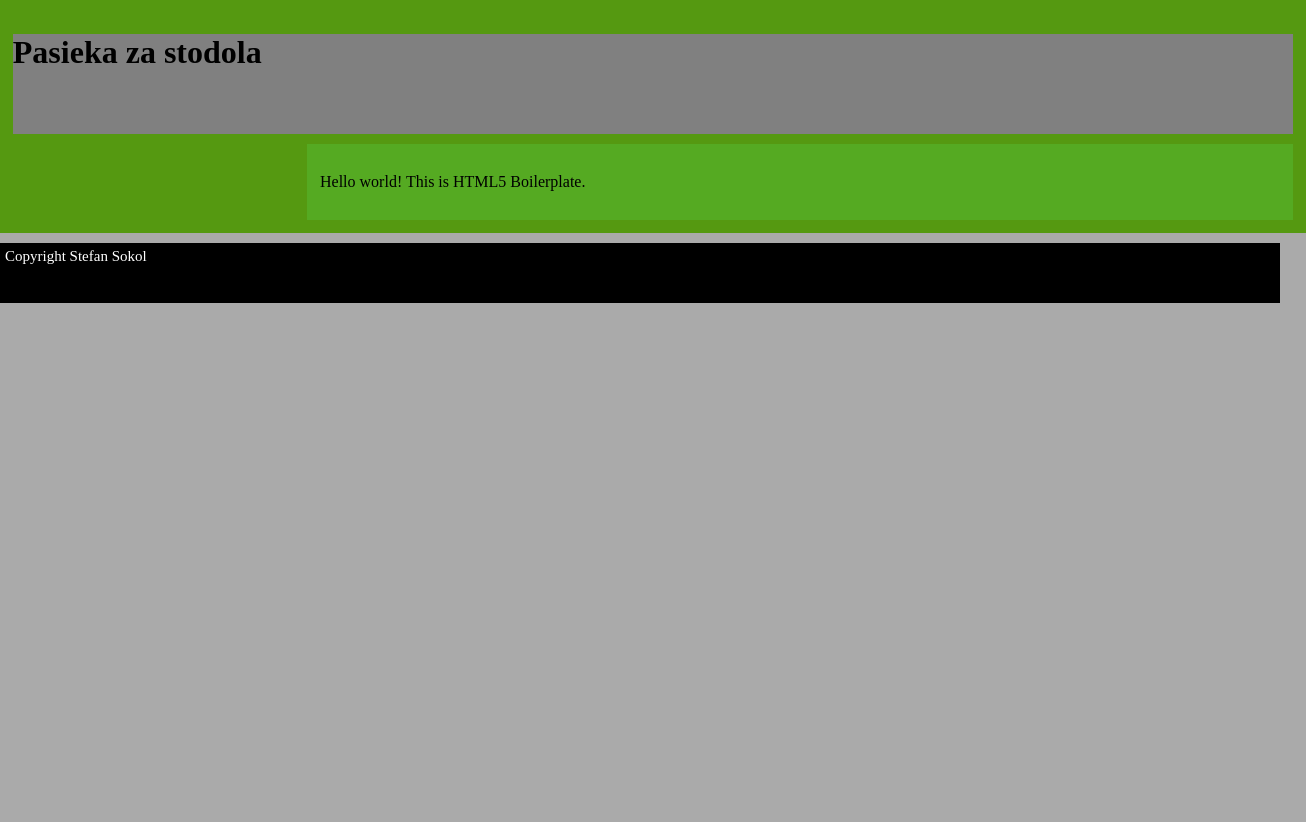
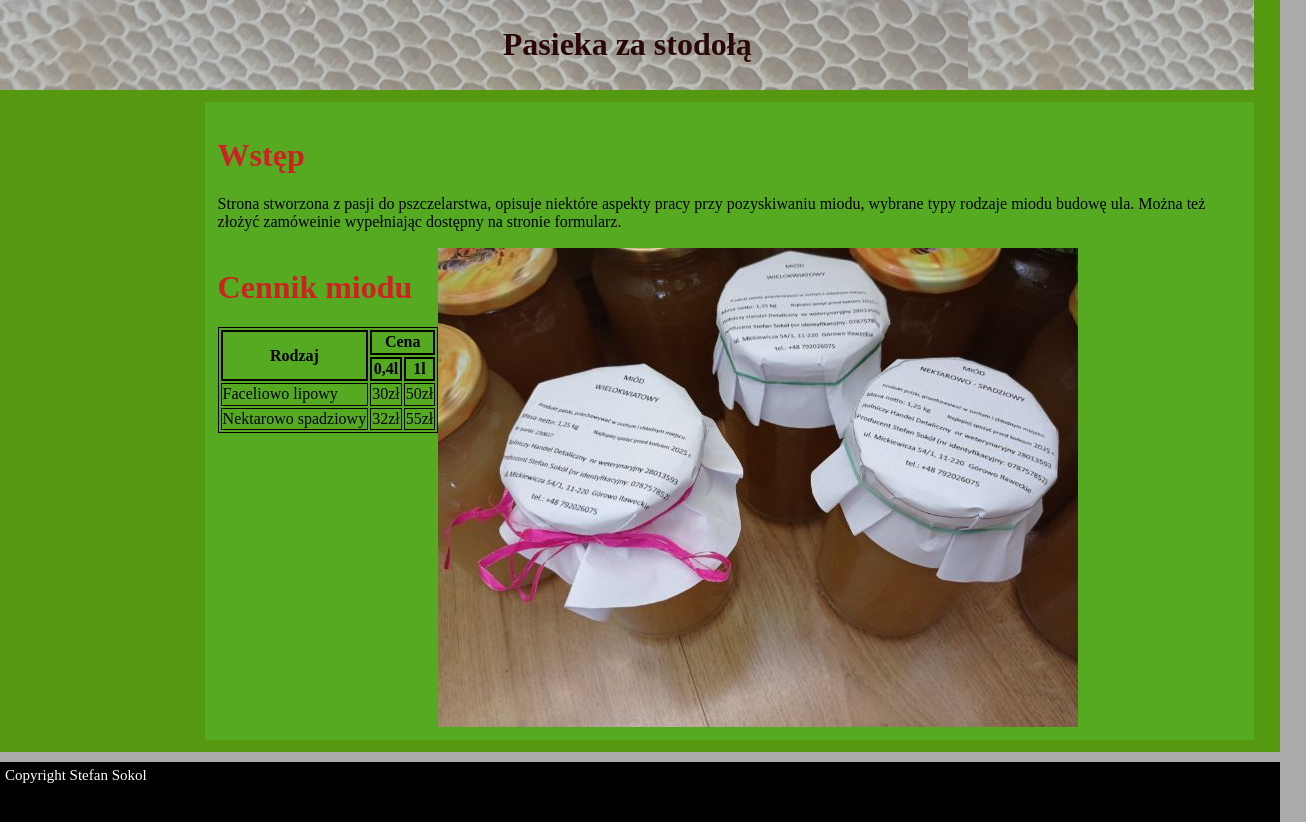
Before and after one commit to s17kf/wai_project, a website built with Parcel: page index.html in a window 1280 px wide. Shown: the whole page, 1306 px wide, since content can reach past the window. Before the commit the page ends 800 px from the top, so only its background shows below. Built offline with nearby package versions, Linux system fonts and the light colour scheme.

Commit message:
Add some content and styles for it
Add header background image, some text, price table and some photo.

```diff
--- a/css/style.css
+++ b/css/style.css
@@ -8,15 +8,22 @@ html, body {
 
 nav {
   background: #50a020;
+}
 
+nav ul {
+  padding-left: 20px;
+  padding-top: 5px;
+  font-size: 14px;
+  margin: 0;
 }
 
 #content {
-  min-width: 75%;
+  width: 80%;
   background: #55aa22;
   float: right;
   padding: 1%;
   overflow: hidden;
+  margin: 0 2% 1% 0;
 }
 
 #wrapper {
@@ -24,14 +31,23 @@ nav {
   overflow: hidden;
   margin: 0 auto;
   min-height: calc(100% - 52px);
-  padding: 1%;
   background: #559911;
 }
 
+header h1 {
+  color: #2b0808;
+  text-align: center;
+}
+
+#content h1 {
+  color: #c22;
+  width: 100%;
+}
+
 header {
-  height: 100px;
-  background: #808080;
-  margin: 0 0 10px 0;
+  background-image: url("/img/20230608_115329_copy2.jpg");
+  padding: 5px 0 5px 0;
+  margin: 0 2% 1% 0;
 }
 
 footer {
@@ -42,3 +58,25 @@ footer {
   padding: 5px;
   font-size: 15px
 }
+
+th {
+  border: 2px solid;
+}
+table, td {
+  border: 1px solid;
+}
+
+.fit-space {
+  width: fit-content;
+  max-width: 100%;
+  max-height: 100%;
+
+}
+
+.flex-container {
+  display: flex;
+}
+
+.flex-element {
+  min-width: fit-content;
+}
--- a/index.html
+++ b/index.html
@@ -26,12 +26,41 @@
 <body>
 <div id="wrapper">
   <header>
-      <h1>Pasieka za stodola</h1>
+    <h1>Pasieka za stodołą</h1>
   </header>
   <div id="content">
     <!-- Add your site or application content here -->
-      <p>Hello world! This is HTML5 Boilerplate.</p>
-
+    <h1>Wstęp</h1>
+    <p>Strona stworzona z pasji do pszczelarstwa, opisuje niektóre aspekty pracy przy pozyskiwaniu miodu, wybrane typy
+      rodzaje miodu budowę ula. Można też złożyć zamóweinie wypełniając dostępny na stronie formularz.</p>
+    <div class="flex-container">
+      <div class="flex-element">
+        <h1>Cennik miodu</h1>
+        <table>
+          <tr>
+            <th rowspan="2">Rodzaj</th>
+            <th colspan="2">Cena</th>
+          </tr>
+          <tr>
+            <th>0,4l</th>
+            <th>1l</th>
+          </tr>
+          <tr>
+            <td>Faceliowo lipowy</td>
+            <td>30zł</td>
+            <td>50zł</td>
+          </tr>
+          <tr>
+            <td>Nektarowo spadziowy</td>
+            <td>32zł</td>
+            <td>55zł</td>
+          </tr>
+        </table>
+      </div>
+      <div class="right" >
+        <img class="fit-space" src="img/image000000.jpg" alt="Słoiki z miodem">
+      </div>
+    </div>
   </div> <!-- /content -->
   <nav id="navMenu">
   </nav>
```
Also changed, not shown: img/20230608_115329_copy2.jpg (added), img/image000000.jpg (added). Lines whose indentation alone changed are shown as unchanged.
